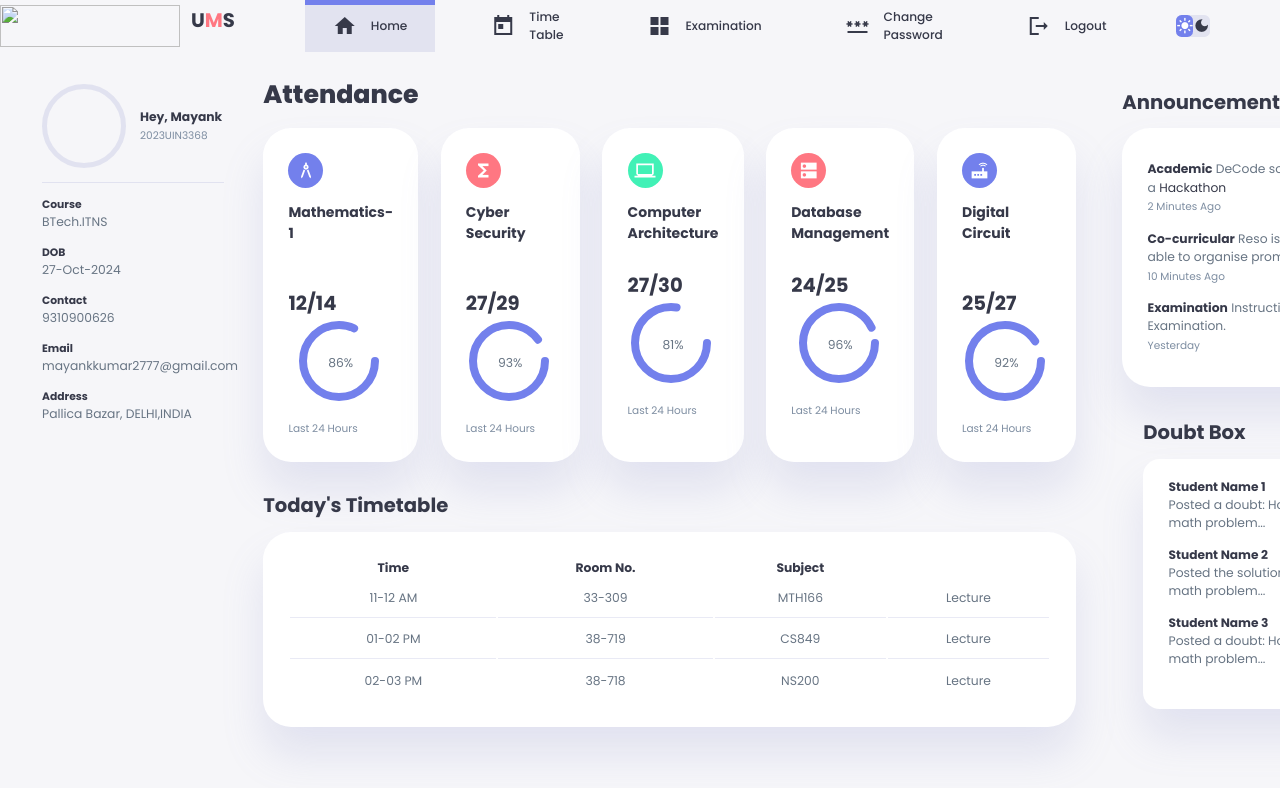
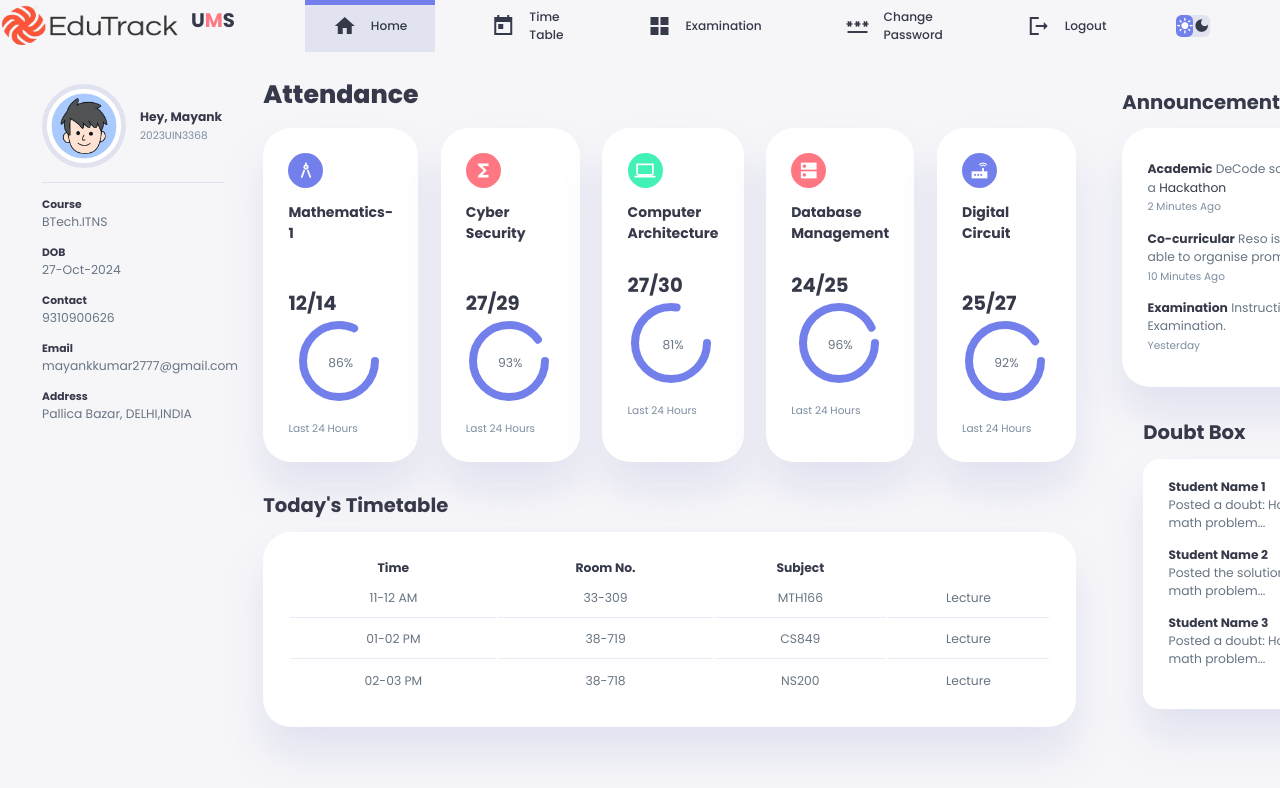
Before and after one commit to Retarded23/rezohackathon, a plain HTML site: page reduce.html in a window 1280 px wide. Shown: the top 788 px of the page. Drawn offline with Linux system fonts and the light colour scheme.

Commit message:
Update reduce.html

```diff
--- a/reduce.html
+++ b/reduce.html
@@ -5,14 +5,14 @@
     <meta http-equiv="X-UA-Compatible" content="IE=edge">
     <meta name="viewport" content="width=device-width, initial-scale=1.0">
     <title>Student Dashboard</title>
-    <link rel="shortcut icon" href="./images/basx.png">
+    <link rel="shortcut icon" href="basx.png">
     <link href="https://fonts.googleapis.com/icon?family=Material+Icons+Sharp" rel="stylesheet">
     <link rel="stylesheet" href="style1.css">
 </head>
 <body>
     <header>
         <div class="logo" title="University Management System">
-            <img src="./images/nnnnn.png" alt="">
+            <img src="nnnnn.png" alt="">
             <h2>U<span class="danger">M</span>S</h2>
         </div>
         <div class="navbar">
@@ -51,7 +51,7 @@
             <div class="profile">
                 <div class="top">
                     <div class="profile-photo">
-                        <img src="./images/mmmm.jpg" alt="">
+                        <img src="mmmm.jpg" alt="">
                     </div>
                     <div class="info">
                         <p><b>Hey, Mayank </b> </p>
```
